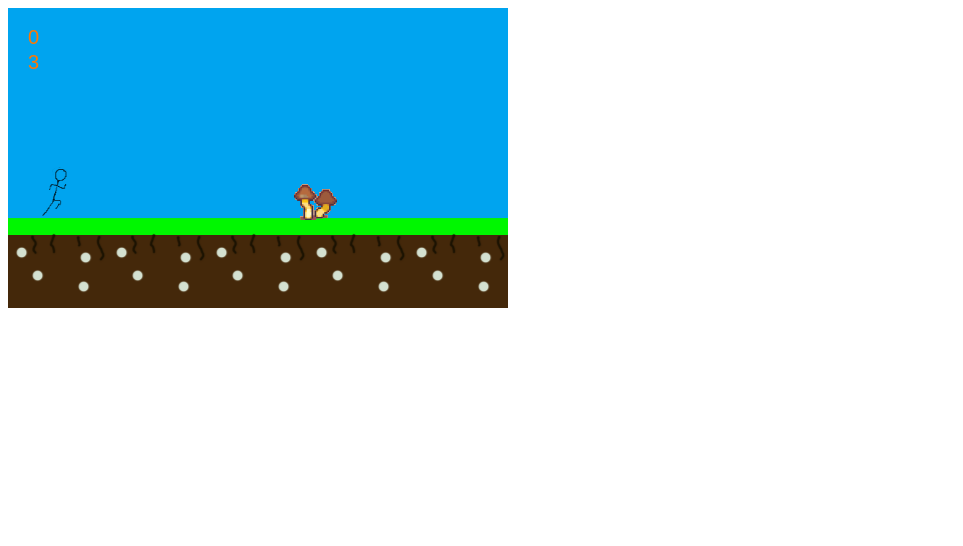
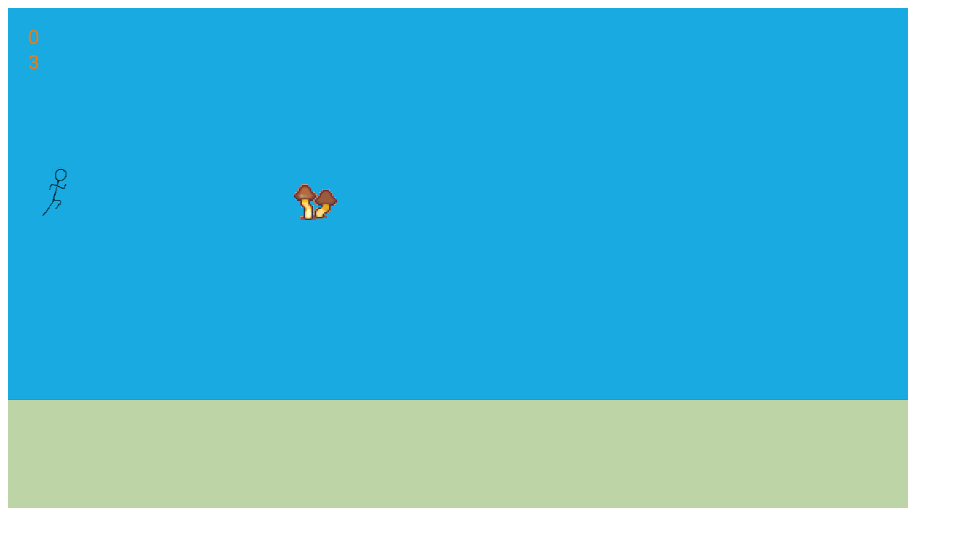
Before and after one commit to cjgk/shrooms, a plain HTML site: page app/index.html in a window 1280 px wide. Shown: the whole page, without its empty margins (0-963 px from the left). Drawn offline with Linux system fonts and the light colour scheme.

Commit message:
Enlarged stage Added Static background

```diff
--- a/app/index.html
+++ b/app/index.html
@@ -8,11 +8,11 @@
 
     <body onload="init();">
 
-        <canvas id="shroomvas" width="500" height="300"></canvas>
+        <canvas id="shroomvas" width="900" height="500"></canvas>
 
         <script>
             var stage, w, h, loader, rotation;
-            var landscape, stick;
+            var background, stick;
             var shrooms, shroom, actionShroom, actionBoard;
             var points, lives, pointsLabel, livesLabel, speed;
 
@@ -26,7 +26,7 @@
                 h = stage.canvas.height;
 
                 manifest = [
-                    {src: "landscape.png", id: "landscape"},
+                    {src: "background.png", id: "background"},
                     {src: "stick.png", id: "stick"},
                     {src: "shroom1.png", id: "shroom1"},
                     {src: "shroom2.png", id: "shroom2"},
@@ -45,11 +45,11 @@
                 rotation = 0;
 
                 // Set up the background
-                var landscapeImg = loader.getResult("landscape");
-                landscape = new createjs.Shape();
-                landscape.graphics.beginBitmapFill(landscapeImg).drawRect(0, 0, w+landscapeImg.width, h+landscapeImg.height);
-                landscape.tileW = landscapeImg.width;
-                landscape.y = h - landscapeImg.height;
+                var backgroundImg = loader.getResult("background");
+                background = new createjs.Shape();
+                background.graphics.beginBitmapFill(backgroundImg).drawRect(0, 0, w+backgroundImg.width, h+backgroundImg.height);
+                background.tileW = backgroundImg.width;
+                background.y = h - backgroundImg.height;
 
                 pointsLabel = new createjs.Text(points, "20px Arial", "#ff7700");
                 pointsLabel.x = 20;
@@ -116,7 +116,7 @@
                 actionBoard.addChild(actionBoardBg, trashcan, cauldron);
 
                 // Set up basic game
-                stage.addChild(landscape, stick, pointsLabel, livesLabel);
+                stage.addChild(background, stick, pointsLabel, livesLabel);
 
                 createjs.Ticker.timingMode = createjs.Ticker.RAF;
                 createjs.Ticker.addEventListener("tick", tick);
@@ -126,8 +126,6 @@
 
             function tick(event) {
                 var deltaS = event.delta / 1000;
-
-                landscape.x = (landscape.x - deltaS * speed) % landscape.tileW;
 
                 if (shroom != undefined) {
                     if (shroom.bitmap.x < 55) {
```
